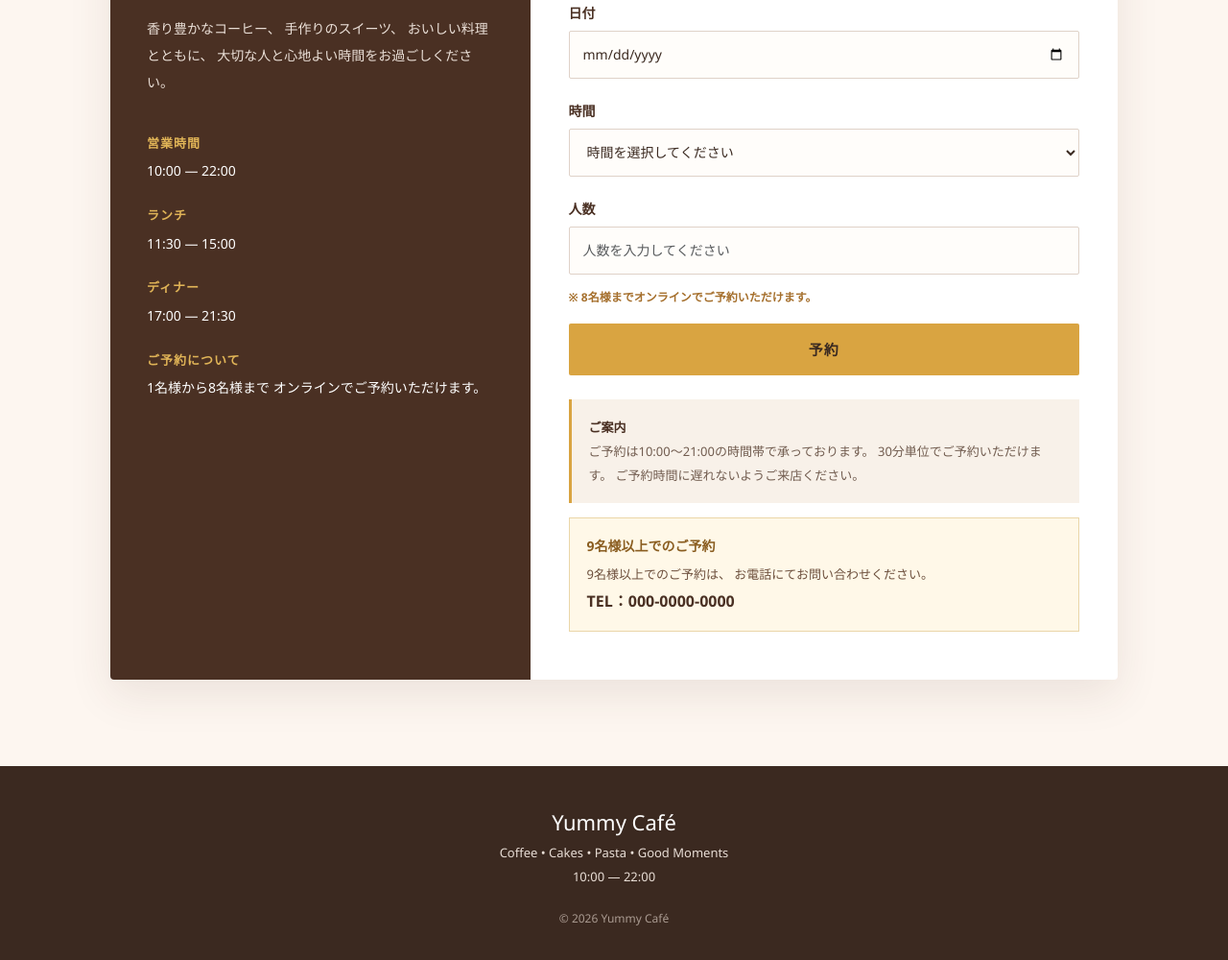
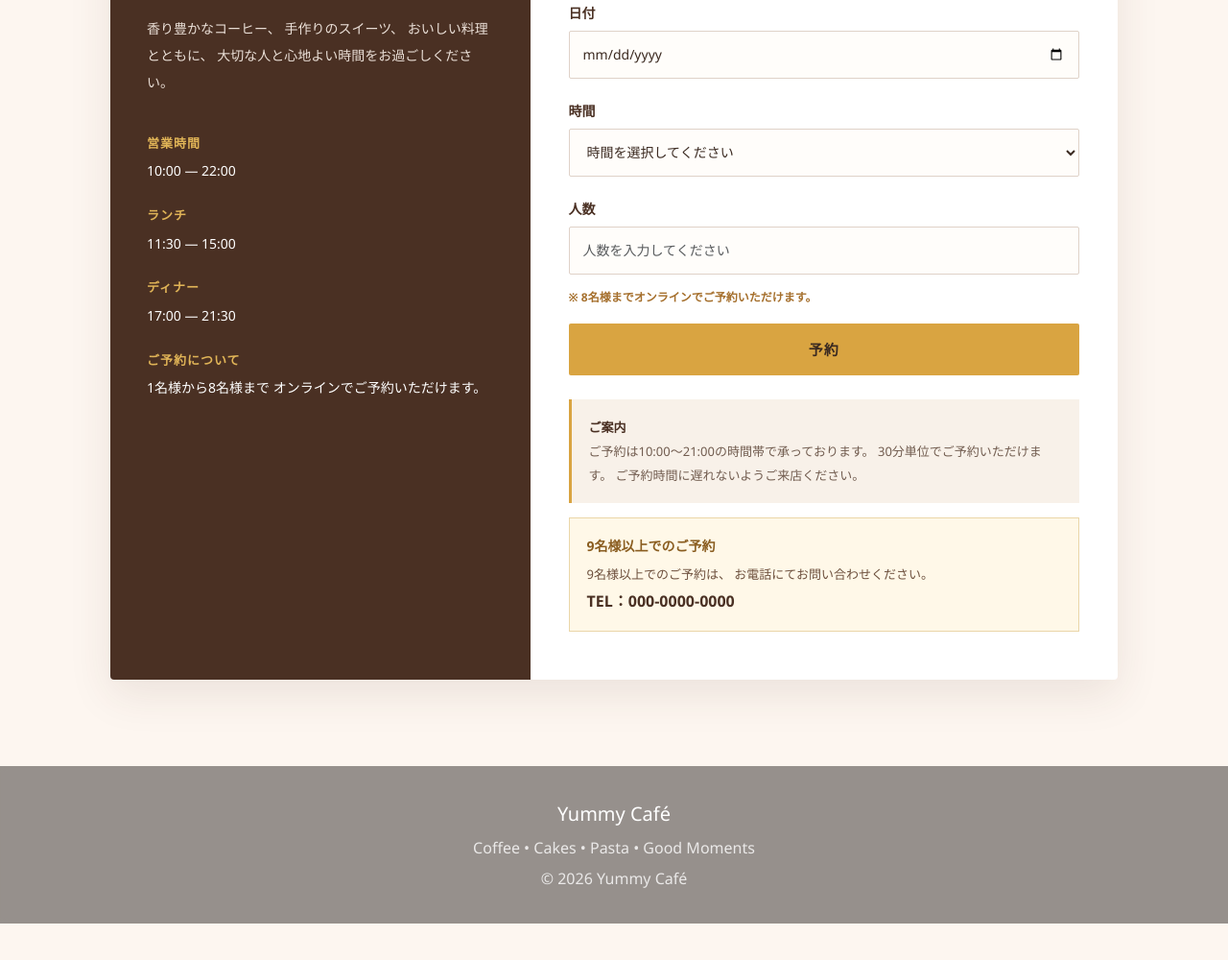
Before and after one commit to ChunYeon/yummy-cafe.github.io, a website: page public/reservation.html in a window 1280 px wide. Shown: the part 829-1829 px from the top of the page at 96% size. After the commit the page ends 1791 px from the top, so only its background shows below. Drawn offline with nearby package versions, Linux system fonts and the light colour scheme.

Commit message:
Update website

```diff
--- a/package.json
+++ b/package.json
@@ -7,8 +7,8 @@
     "start": "node server/server.js"
   },
   "dependencies": {
-    "cors": "^2.8.5",
-    "express": "^4.21.2",
+    "cors": "^2.8.6",
+    "express": "^4.22.3",
     "multer": "^1.4.5-lts.1",
     "sqlite3": "^5.1.7"
   }
--- a/public/reservation.html
+++ b/public/reservation.html
@@ -540,43 +540,22 @@ select.form-control {
    FOOTER
 ===================================================== */
 
-.reservation-footer {
-
-    padding: 45px 20px;
-
-    background: #3b2920;
-
-    color: #e8ddd5;
-
+.footer {
+    padding: 35px 15px;
     text-align: center;
+    background: rgba(25,20,18,0.45);
+    color: #fff;
+    backdrop-filter: blur(3px);
 }
 
-
-.reservation-footer h4 {
-
-    margin: 0 0 10px;
-
-    color: #ffffff;
-
-    font-size: 22px;
+.footer .brand {
+    font-size: 20px;
+    margin-bottom: 8px;
 }
 
-
-.reservation-footer p {
-
-    margin: 5px 0;
-
-    font-size: 13px;
-}
-
-
-.footer-copy {
-
-    margin-top: 25px !important;
-
-    color: #a99a90;
-
-    font-size: 12px !important;
+.footer p {
+    margin: 0;
+    color: rgba(255,255,255,0.80);
 }
 
 
@@ -1037,26 +1016,21 @@ select.form-control {
      FOOTER
 ===================================================== -->
 
-<footer class="reservation-footer">
+<footer class="footer">
 
-    <h4>
+    <div class="brand">
         Yummy Café
-    </h4>
+    </div>
 
     <p>
         Coffee • Cakes • Pasta • Good Moments
     </p>
 
-    <p>
-        10:00 — 22:00
-    </p>
-
-    <p class="footer-copy">
+    <p class="mt-2">
         © 2026 Yummy Café
     </p>
 
 </footer>
-
 
 
 <!-- =====================================================
```
Also changed, not shown: public/about.html (+3 -3 lines), public/index.html (+5 -8 lines), public/menu.html (+66 -0 lines), public/reservation-confirm.html (+15 -41 lines), public/reservation-info.html (+15 -41 lines), public/reservation-success.html (+15 -40 lines), 1 other file.
